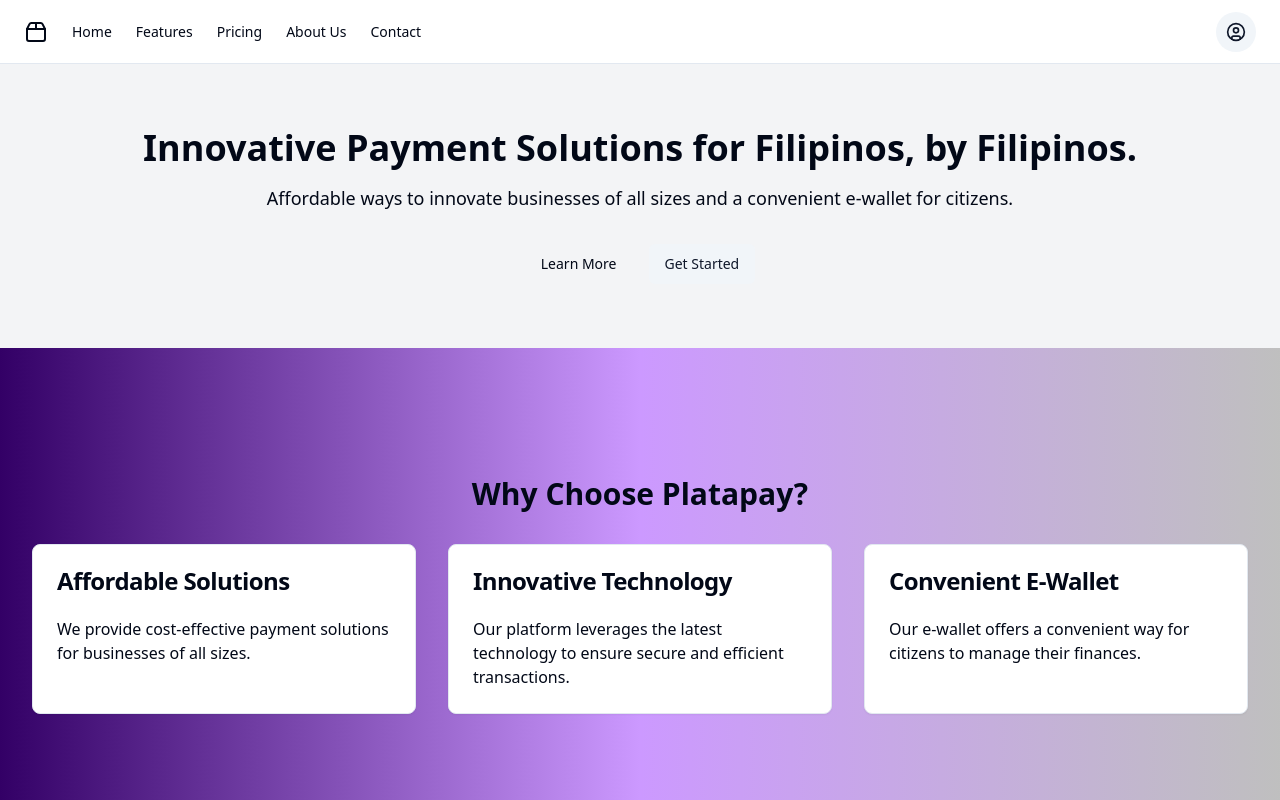
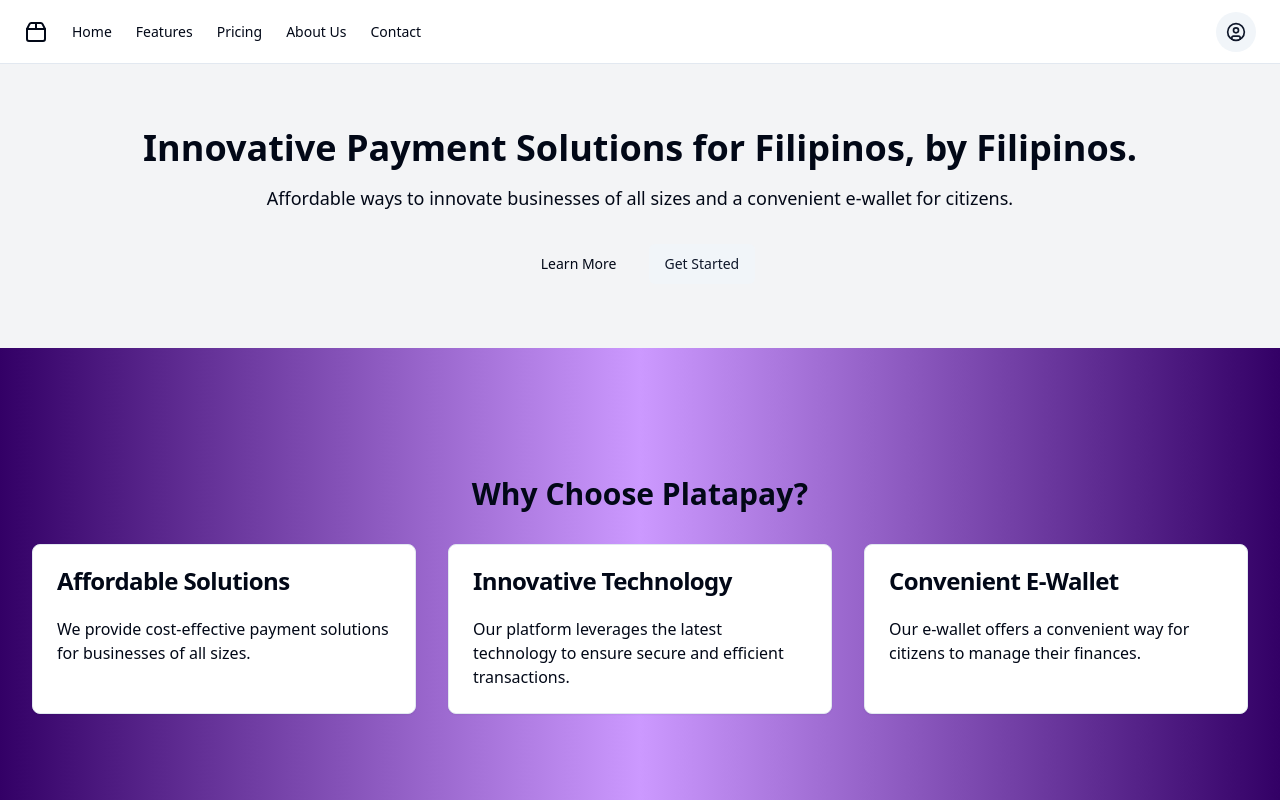
Before and after one commit to GPT-Engineer-App/platapay-solution, a React (Vite) app: page / in a window 1280 px wide. Shown: the top 800 px of the page. Built offline with nearby package versions, Linux system fonts and the light colour scheme.

Commit message:
Updated background gradient to be darker on the sides and lighter towards the center.

```diff
--- a/src/index.css
+++ b/src/index.css
@@ -75,6 +75,6 @@
     @apply border-border;
   }
   body {
-    @apply bg-gradient-to-r from-[hsl(var(--dark-purple))] via-[hsl(var(--light-purple))] to-[hsl(var(--silver))] text-foreground;
+    @apply bg-gradient-to-r from-[hsl(var(--dark-purple))] via-[hsl(var(--light-purple))] to-[hsl(var(--dark-purple))] text-foreground;
   }
 }
```
